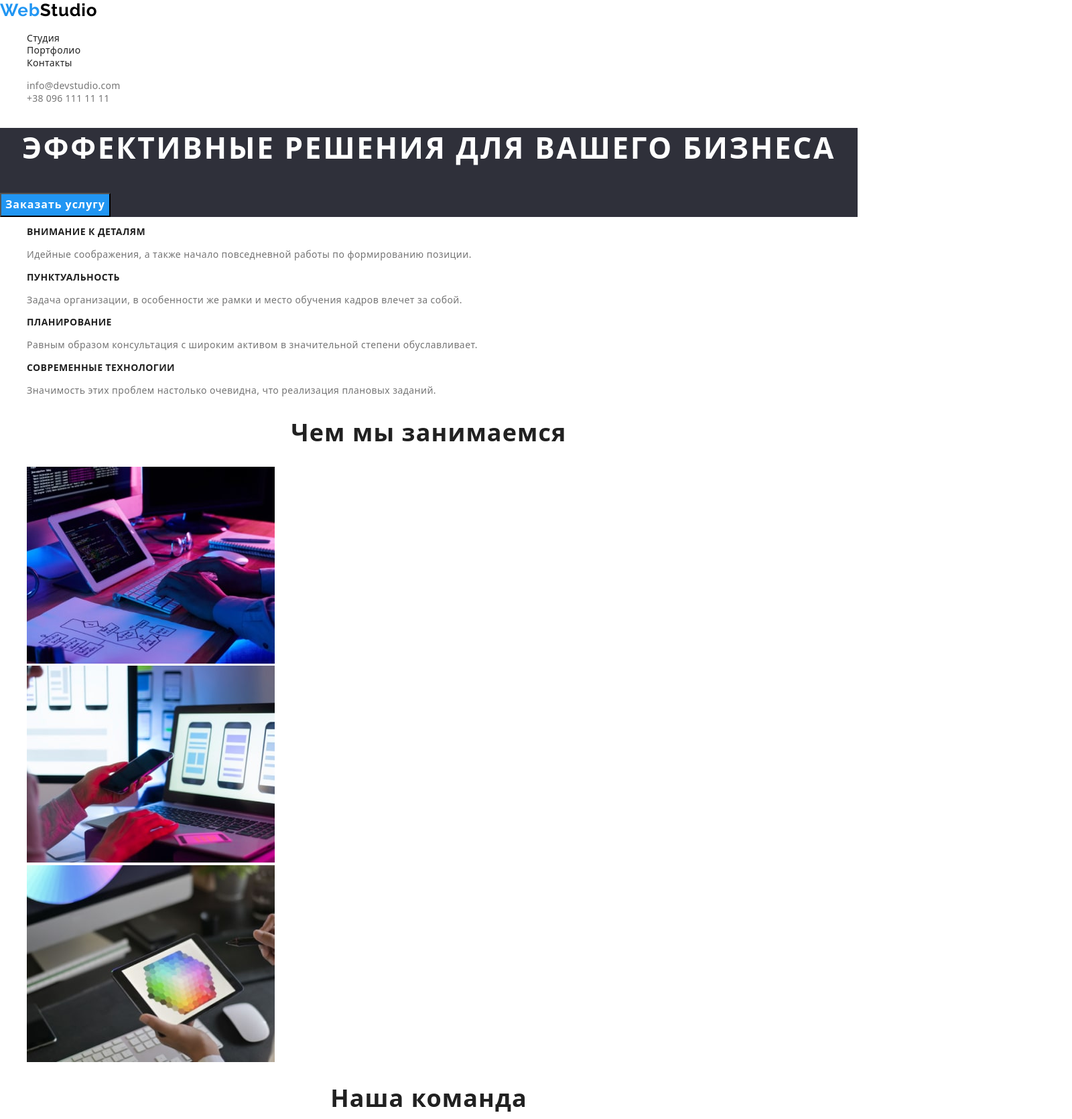
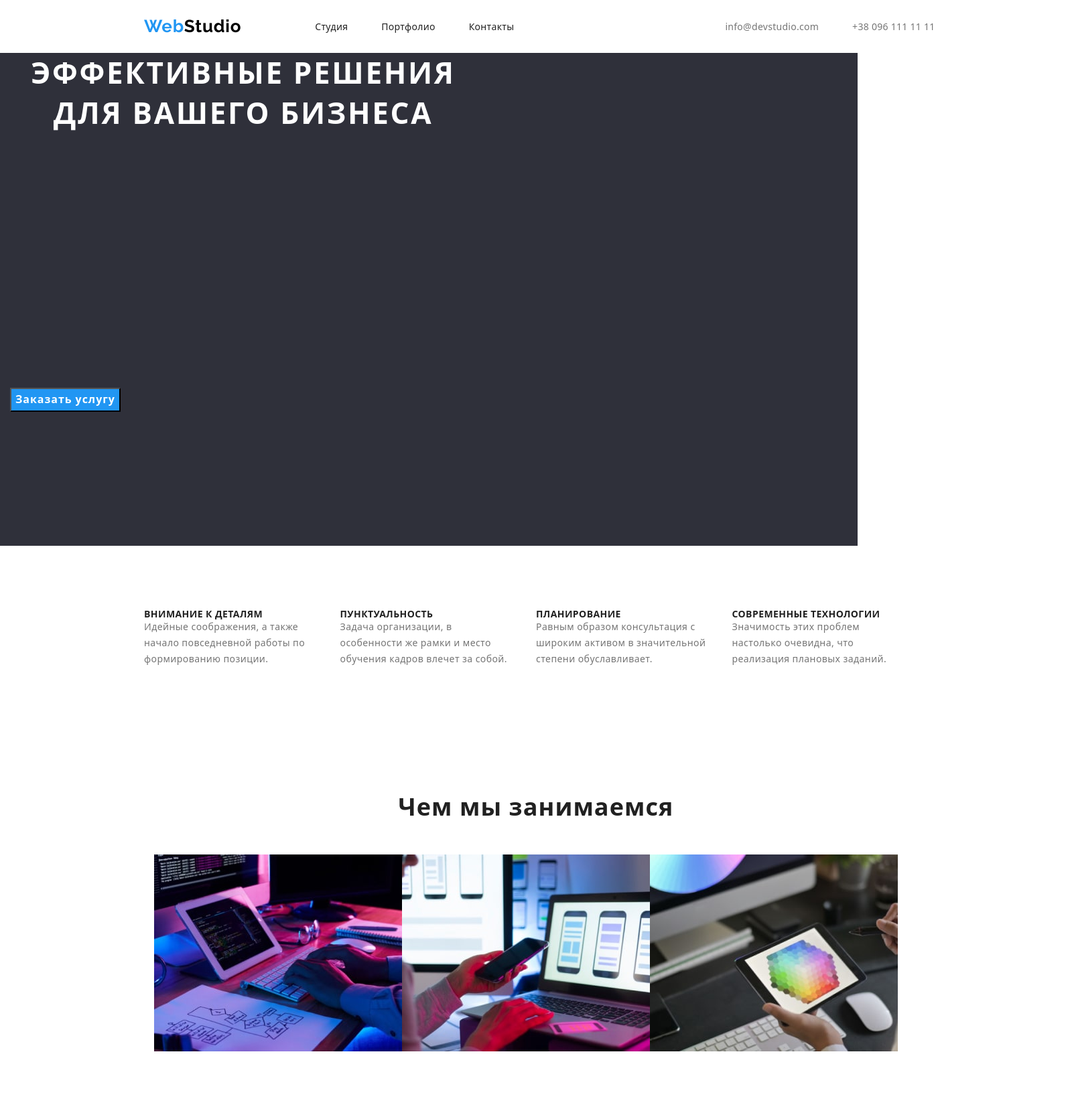
Before and after one commit to SvetlanaLytovchenko/goit-markup-hw-02, a plain HTML site: page index.html in a window 1280 px wide. Shown: the top 1671 px of the page at 67% size, 1600 px wide, since content can reach past the window. Drawn offline with nearby package versions, Linux system fonts and the light colour scheme.

Commit message:
пятница 21.08

```diff
--- a/css/styles.css
+++ b/css/styles.css
@@ -11,16 +11,66 @@
   font-style: normal;
   color: var(--main-text-color);
 }
+
+p,
+h1,
+h2,
+h3,
+h4,
+h5,
+h6 {
+  margin-top: 0;
+  margin-bottom: 0;
+}
+
+ul {
+  margin-top: 0;
+  margin-bottom: 0;
+  padding-left: 0;
+}
+/* .visually-hidden {
+  position: absolute;
+  width: 1px;
+  height: 1px;
+  margin: -1px;
+  padding: 0;
+  overflow: hidden;
+  border: 0;
+  clip: rect(0 0 0 0);
+} */
+
+.container {
+  width: 1600px;
+  padding-left: 15px;
+  padding-right: 15px;
+  margin: 0 auto;
+}
+
 .list {
   list-style: none;
 }
+
 .link {
   text-decoration: none;
 }
 
+.visually-hidden {
+  position: absolute;
+  width: 1px;
+  height: 1px;
+  margin: -1px;
+  padding: 0;
+  overflow: hidden;
+  border: 0;
+  clip: rect(0 0 0 0);
+}
+
 /*  -----------HEADER ------------*/
-.header {
+.header .container {
   background-color: #ffffff;
+  display: flex;
+  align-items: center;
+  padding: 24px 0px;
 }
 .header-logo {
   font-family: "Raleway", sans-serif;
@@ -29,9 +79,35 @@
   line-height: 1.19;
   color: #000000;
   letter-spacing: 0.03em;
+  margin-left: 215px;
+  margin-right: 110px;
 }
+
 .logo {
   color: var(--blue-color);
+}
+
+.header-nav {
+  display: flex;
+  align-items: center;
+}
+
+.header-list {
+  display: flex;
+  align-items: center;
+}
+.header-item:not(:last-child) {
+  margin-right: 50px;
+}
+
+.header-item:last-child {
+  margin-right: 315px;
+}
+.header-contacts {
+  display: flex;
+}
+.header-contacts-item:nth-child(1) {
+  margin-right: 50px;
 }
 
 .header-contacts-link,
@@ -75,7 +151,10 @@
   letter-spacing: 0.06em;
   text-transform: uppercase;
   color: #ffffff;
+  width: 696px;
+  margin-bottom: 30px;
 }
+
 .btn-studio {
   font-weight: bold;
   font-size: 16px;
@@ -86,6 +165,8 @@
   color: #ffffff;
   background-color: var(--blue-color);
   cursor: pointer;
+  margin-top: 350px;
+  margin-bottom: 200px;
 }
 .btn-studio:focus,
 .btn-studio:hover {
@@ -108,11 +189,25 @@
 }
 
 /* -----------ADVANTAGES----------- */
+.advantages-wrap {
+  display: flex;
+  align-items: center;
+  justify-content: center;
+}
+.advantages-item {
+  width: 270px;
+  justify-content: center;
+  margin-right: 30px;
+  margin-bottom: 94px;
+}
 .advantages-list {
   font-size: 14px;
   line-height: 1.71;
   letter-spacing: 0.03em;
   color: var(--secondary-text-color);
+  display: flex;
+  width: 1170px;
+  margin: 94px 215px;
 }
 .advantages-title {
   font-size: 14px;
@@ -128,6 +223,14 @@
   color: var(--secondary-text-color);
 }
 /* -------------work------------- */
+.work-we-do {
+  display: flex;
+  align-items: center;
+  margin-right: 30px;
+  width: 1170px;
+  padding: 0 15px 0 15px;
+  margin: auto;
+}
 .work-title {
   font-weight: bold;
   font-size: 36px;
@@ -135,8 +238,24 @@
   text-align: center;
   letter-spacing: 0.03em;
   color: var(--secondary-title-colour);
+  margin-bottom: 50px;
+}
+.work-list {
+  display: flex;
+  align-items: center;
+  margin-bottom: 94px;
 }
 /*-------------- TEAM ---------------*/
+.team-wrap {
+  display: flex;
+  width: 1170px;
+  margin: auto;
+}
+
+.team-list {
+  display: flex;
+  margin-bottom: 94px;
+}
 .team-title {
   font-weight: bold;
   font-size: 36px;
@@ -144,8 +263,12 @@
   text-align: center;
   letter-spacing: 0.03em;
   color: var(--secondary-title-colour);
+  margin-bottom: 50px;
+  margin-top: 94px;
 }
-
+.team-item:not(:last-child) {
+  margin-right: 30px;
+}
 .team-name {
   font-weight: 500;
   font-size: 16px;
@@ -180,6 +303,8 @@
 /* -------FOOTER-------- */
 .footer {
   background-color: #2f303a;
+  display: flex;
+  flex-direction: column;
 }
 .footer-logo {
   font-family: "Raleway", sans-serif;
@@ -188,18 +313,35 @@
   line-height: 1.19;
   color: #ffffff;
   letter-spacing: 0.03em;
+  margin-top: 60px;
+  margin-bottom: 20px;
+  margin-left: 215px;
 }
+.footer-contacts-item:not(:last-child) {
+  margin-bottom: 10px;
+}
+
 .footer-contacts-link:hover,
 .footer-contacts-link:focus {
   color: #2196f3;
 }
 .footer-address-link {
+  font-style: normal;
+  font-weight: normal;
   font-size: 14px;
   line-height: 1.71;
   letter-spacing: 0.03em;
   color: #ffffff;
 }
+.footer-address-item {
+  margin-bottom: 10px;
+}
+
 .footer-address-link:hover,
 .footer-address-link:focus {
   color: #2196f3;
 }
+.footer-adress {
+  margin-left: 215px;
+  margin-bottom: 60px;
+}
--- a/index.html
+++ b/index.html
@@ -1,11 +1,13 @@
 <!DOCTYPE html>
 <html lang="ru">
 <head>
-    <link rel="stylesheet" href="https://cdnjs.cloudflare.com/ajax/libs/modern-normalize/1.1.0/modern-normalize.min.css">
         <link rel="preconnect" href="https://fonts.googleapis.com">
     <link rel="preconnect" href="https://fonts.gstatic.com" crossorigin>
     <link href="https://fonts.googleapis.com/css2?family=Raleway:wght@700&family=Roboto:wght@400;500;700;900&display=swap"
         rel="stylesheet">
+        <link rel="stylesheet" href="https://cdnjs.cloudflare.com/ajax/libs/modern-normalize/1.1.0/modern-normalize.min.css"
+            integrity="sha512-wpPYUAdjBVSE4KJnH1VR1HeZfpl1ub8YT/NKx4PuQ5NmX2tKuGu6U/JRp5y+Y8XG2tV+wKQpNHVUX03MfMFn9Q=="
+            crossorigin="anonymous" referrerpolicy="no-referrer" />
         <link rel="stylesheet" href="./css/styles.css">
     <meta charset="UTF-8">
     <meta http-equiv="X-UA-Compatible" content="IE=edge">
@@ -14,6 +16,7 @@
 </head>
 <body>
     <header class="header">
+        <div class="container">
             <nav class="header-nav">
                 <a class="header-logo link" href=""><span class="logo">Web</span>Studio</a>
                 <ul class="header-list list">
@@ -26,14 +29,17 @@
                 <li class="header-contacts-item"> <a class="header-contacts-link link" href="mailto:info@devstudio.com">info@devstudio.com</a> </li>
                 <li class="header-contacts-item"> <a class="header-contacts-link link "  href="callto:+380961111111">+38 096 111 11 11</a> </li>
             </ul>
-
+        </div>
     </header>
     <main>
         <section class="hero">
+            <div class="container">
                 <h1 class="hero-title">Эффективные решения для вашего бизнеса</h1>
                 <button class="btn-studio" type="button">Заказать услугу</button>
+            </div>
         </section>
         <section class="advantages">
+            <div class="container advantages-wrap" >
                 <h2 hidden>Преимущества</h2>
                 <ul class="advantages-list list">
                     <li class="advantages-item list">
@@ -53,17 +59,24 @@
                         <p class="advantages-text">Значимость этих проблем настолько очевидна, что реализация плановых заданий.</p>
                     </li>
                 </ul>
+            </div>
         </section>
         <section class=" work">
+            <div class="container ">
                 <h2 class=" work-title">Чем мы занимаемся</h2>
+                <div class="work-we-do">
                     <ul class="work-list list">
                         <li><img src="./images/img1.jpg " alt="Выполнение программирования" width="370" height="294"></li>
                         <li><img src="./images/img2.jpg" alt="разработка меню" width="370" height="294"></li>
                         <li><img src="./images/img3.jpg" alt="дизайн" width="370" height="294"></li>
                     </ul>
+                </div>
+            </div>
         </section>
         <section class="team">
+            <div class="container">
                 <h2 class="team-title">Наша команда</h2>
+                <div class="team-wrap">
                     <ul class="team-list list">
                         <li class="team-item">
                             <img src="./images/member1.jpg" alt="мужчина в очках" width="270">
@@ -86,14 +99,17 @@
                             <p class="team-profession" lang="en"> UI Designer</p>
                         </li>
                     </ul>
+                </div>
+            </div>
         </section>
     </main>
     <!-- футер -->
     <footer class="footer">
         <a class="footer-logo link" href=""> <span class="logo">Web</span>Studio</a>
         <address>
+            <div class="footer-adress">
                 <ul class=" list">
-                <li>
+                    <li class="footer-address-item">
                         <a class="footer-address-link link" href="https://goo.gl/maps/LKiyTqHWsWKYmrnx8">г.Киев,пр-т Леси Украинки,26 </a>
                     </li>
                     <li class="footer-contacts-item">
@@ -103,6 +119,7 @@
                         <a class="footer-contacts-link link" href="callto:+380961111111">+38 096 111 11 11</a>
                     </li>
                 </ul>
+            </div>
         </address>
     </footer>
 </body>
```
Also changed, not shown: portfolio.html (+2 -0 lines). Lines whose indentation alone changed are shown as unchanged.
